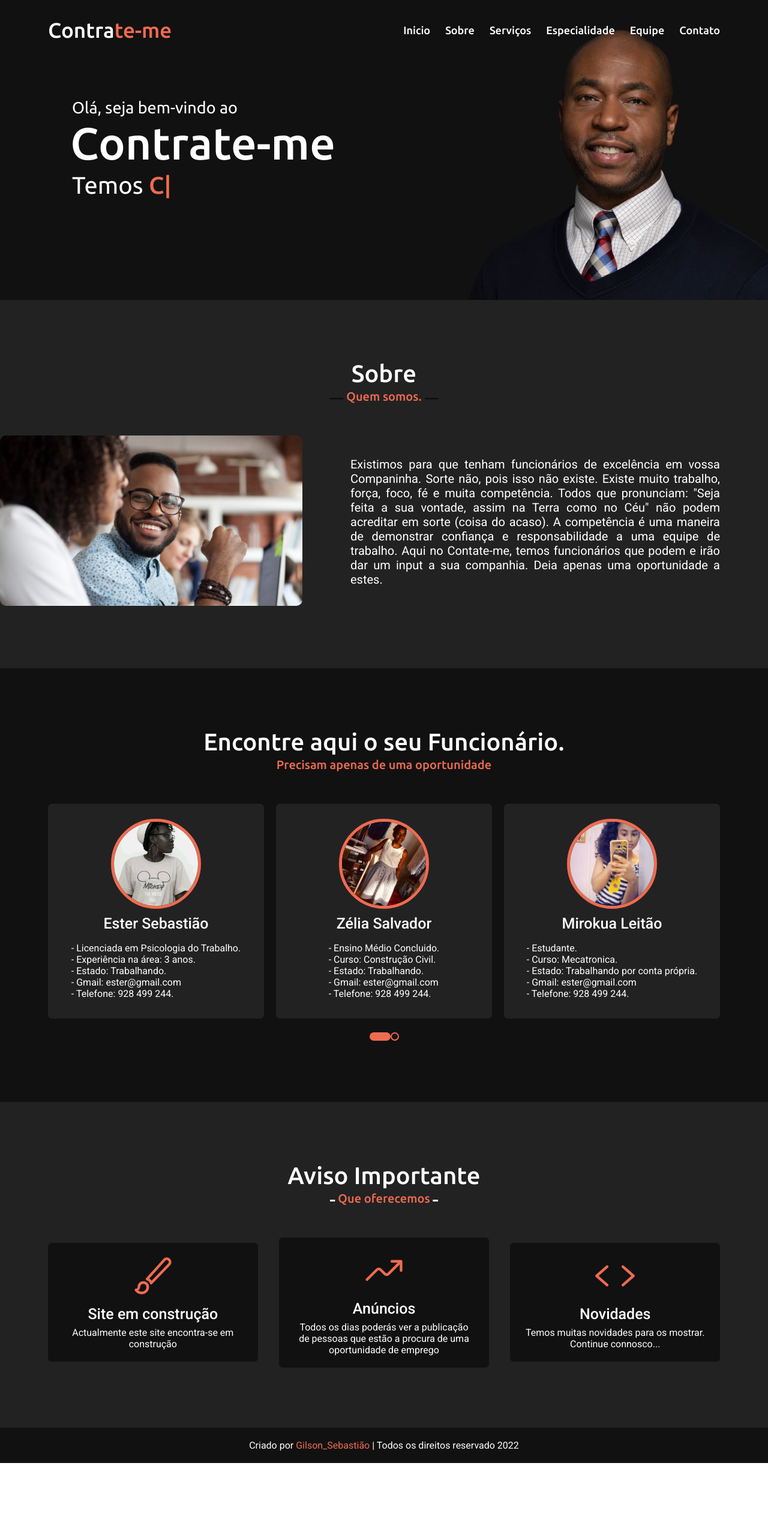
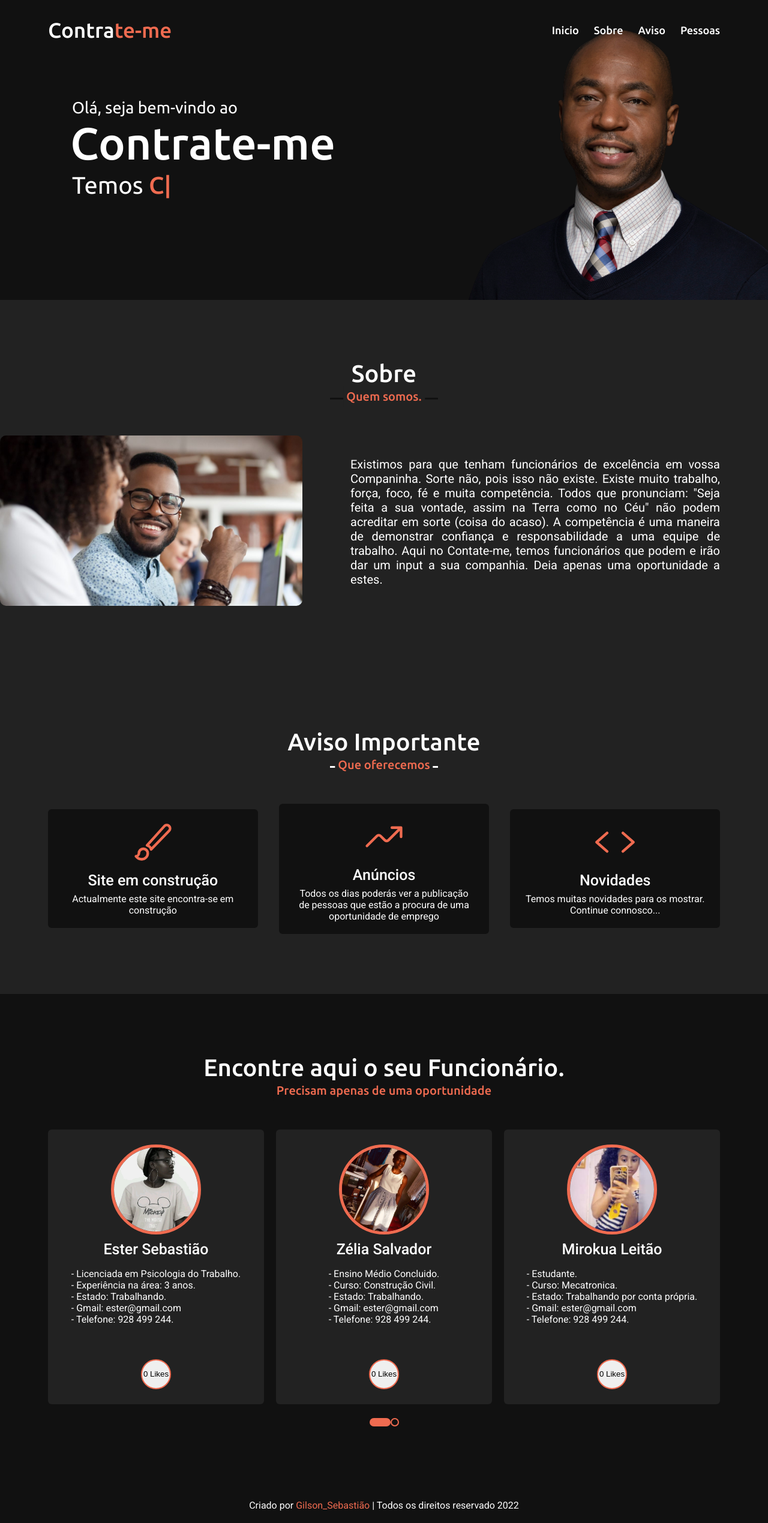
Before and after one commit to Gilpac/contrate_me, a React (Create React App) app: page / in a window 1280 px wide. Shown: the whole page at 60% size. Before the commit the page ends 2439 px from the top, so only its background shows below. Built offline with nearby package versions, Linux system fonts and the light colour scheme.

Commit message:
Adicionei botões nas cardas

```diff
--- a/public/assets/estilo/style.css
+++ b/public/assets/estilo/style.css
@@ -365,6 +365,14 @@ section .title::after{
     width: 42%;
 }
 /*  sessão equipe  */
+
+
+
+.teams .carousel .button button:hover{
+    color: #ef6b50;
+    background: #ef6b50;
+
+}
 .teams .title::after{
     content: "Precisam apenas de uma oportunidade";
     background-color: #111;
@@ -411,6 +419,35 @@ section .title::after{
     text-align: left;
     margin: 10px 0 7px 0;
 }
+
+
+
+
+.button{
+    text-align: center;
+    margin-top: 50px;
+}
+.button{
+    width: 50px;
+    height: 50px;
+    outline: none!important;
+    border-radius: 50%;
+    border: 2px solid #ef6b50!important;
+    transition: all 0.3s ease;
+}
+.button.active{
+    width: 35px;
+    border-radius: 15px;
+}
+.button.active,
+.button:hover{
+    background: #fff!important;
+    border-color: #ef6b50;
+}
+
+
+
+
 
 .owl-dots{
     text-align: center;
--- a/src/pagina/home.js
+++ b/src/pagina/home.js
@@ -1,4 +1,22 @@
 import React from 'react';
+
+import { useState } from 'react';
+
+function MyButton() {
+  const [count, setCount] = useState(0);
+
+  function handleClick() {
+    setCount(count + 1);
+  }
+
+  return (
+    <button  type="submit" className="button" onClick={handleClick}>
+      {count} Likes
+    </button>
+  );
+}
+
+
 
 class Home extends React.Component{
     render(){
@@ -13,10 +31,10 @@ class Home extends React.Component{
             <ul class="menu">
                 <li><a href="#home">Inicio</a></li>
                 <li><a href="#about">Sobre</a></li>
-                <li><a href="#services">Serviços</a></li>
-                <li><a href="#skills">Especialidade</a></li>
-                <li><a href="#teams">Equipe</a></li>
-                <li><a href="#contact">Contato</a></li>
+                <li><a href="#services">Aviso</a></li>
+
+                <li><a href="#teams">Pessoas</a></li>
+
             </ul>
             <div class="menu-btn">
                 <ion-icon name="menu-outline"></ion-icon>
@@ -58,67 +76,6 @@ class Home extends React.Component{
     </section>
 
 
-    <section class="teams" id="teams">
-        <div class="max-width">
-            <h2 class="title">Encontre aqui o seu Funcionário.</h2>
-           <div class="carousel owl-carousel ">
-               <div class="card">
-                   <div class="box">
-                       <img src="../../assets/image/alfa.jpg" alt="Alfa" />
-                       <div class="text">Ester Sebastião</div>
-                       <p>- Licenciada em Psicologia do Trabalho. <br/> - Experiência na área: 3 anos.<br/>
-                        - Estado: Trabalhando. <br/>
-                        - Gmail: ester@gmail.com <br/>
-                        - Telefone: 928 499 244.
-                       </p>
-                   </div>
-               </div>
-               <div class="card">
-                <div class="box">
-                    <img src="../../assets/image/nayol.jpg" alt="nayol"/>
-                    <div class="text">Zélia Salvador</div>
-                    <p>- Ensino Médio Concluido. <br/> - Curso: Construção Civil.<br/>
-                        - Estado: Trabalhando. <br/>
-                        - Gmail: ester@gmail.com <br/>
-                        - Telefone: 928 499 244.</p>
-                </div>
-            </div>
-            <div class="card">
-                <div class="box">
-                    <img src="../../assets/image/mama.jpg" alt=" Mama"/>
-                    <div class="text">Mirokua Leitão</div>
-                    <p>- Estudante. <br/> - Curso: Mecatronica.<br/>
-                        - Estado: Trabalhando por conta própria. <br/>
-                        - Gmail: ester@gmail.com <br/>
-                        - Telefone: 928 499 244.
-                        </p>
-                </div>
-            </div>
-            <div class="card">
-                <div class="box">
-                    <img src="../../assets/image/marcio.jpg" alt=""/>
-                    <div class="text">Márcio da Fonseca</div>
-                    <p>
-                    - Estudante. <br/> - Curso: Ciências da Computação.<br/>
-                        - Profissão: Designer Gráfico. <br/>
-                        - Gmail: ester@gmail.com <br/>
-                        - Telefone: 928 499 244.
-                    </p>
-                </div>
-            </div>
-            <div class="card">
-                <div class="box">
-                    <img src="../../assets/image/genio.jpg" alt=""/>
-                    <div class="text">Sueli</div>
-                    <p> - Estudante. <br/> - Curso: Ciências da Computação.<br/>
-                        - Profissão: Designer Gráfico. <br/>
-                        - Gmail: ester@gmail.com <br/>
-                        - Telefone: 928 499 244.</p>
-                </div>
-            </div>
-           </div>
-        </div>
-    </section>
 
 
 
@@ -153,6 +110,75 @@ class Home extends React.Component{
         </div>
     </section>
 
+    <section class="teams" id="teams">
+        <div class="max-width">
+            <h2 class="title">Encontre aqui o seu Funcionário.</h2>
+           <div class="carousel owl-carousel ">
+               <div class="card">
+                   <div class="box">
+                       <img src="../../assets/image/alfa.jpg" alt="Alfa" />
+                       <div class="text">Ester Sebastião</div>
+                       <p>- Licenciada em Psicologia do Trabalho. <br/> - Experiência na área: 3 anos.<br/>
+                        - Estado: Trabalhando. <br/>
+                        - Gmail: ester@gmail.com <br/>
+                        - Telefone: 928 499 244.
+                       </p>
+
+                       <MyButton />
+                   </div>
+               </div>
+               <div class="card">
+                <div class="box">
+                    <img src="../../assets/image/nayol.jpg" alt="nayol"/>
+                    <div class="text">Zélia Salvador</div>
+                    <p>- Ensino Médio Concluido. <br/> - Curso: Construção Civil.<br/>
+                        - Estado: Trabalhando. <br/>
+                        - Gmail: ester@gmail.com <br/>
+                        - Telefone: 928 499 244.</p>
+                        <MyButton />
+                </div>
+            </div>
+            <div class="card">
+                <div class="box">
+                    <img src="../../assets/image/mama.jpg" alt=" Mama"/>
+                    <div class="text">Mirokua Leitão</div>
+                    <p>- Estudante. <br/> - Curso: Mecatronica.<br/>
+                        - Estado: Trabalhando por conta própria. <br/>
+                        - Gmail: ester@gmail.com <br/>
+                        - Telefone: 928 499 244.
+                        </p>
+                        <MyButton />
+                </div>
+            </div>
+            <div class="card">
+                <div class="box">
+                    <img src="../../assets/image/marcio.jpg" alt=""/>
+                    <div class="text">Márcio da Fonseca</div>
+                    <p>
+                    - Estudante. <br/> - Curso: Ciências da Computação.<br/>
+                        - Profissão: Designer Gráfico. <br/>
+                        - Gmail: ester@gmail.com <br/>
+                        - Telefone: 928 499 244.
+                    </p>
+                    <MyButton />
+                </div>
+            </div>
+            <div class="card">
+                <div class="box">
+                    <img src="../../assets/image/genio.jpg" alt=""/>
+                    <div class="text">Sueli</div>
+                    <p> - Estudante. <br/> - Curso: Ciências da Computação.<br/>
+                        - Profissão: Designer Gráfico. <br/>
+                        - Gmail: ester@gmail.com <br/>
+                        - Telefone: 928 499 244.</p>
+                        <MyButton />
+                </div>
+            </div>
+           </div>
+        </div>
+    </section>
+
+
     <footer>
         <span>Criado por <a href="#">Gilson_Sebastião</a> | Todos os direitos reservado 2022</span>
     </footer>
```
